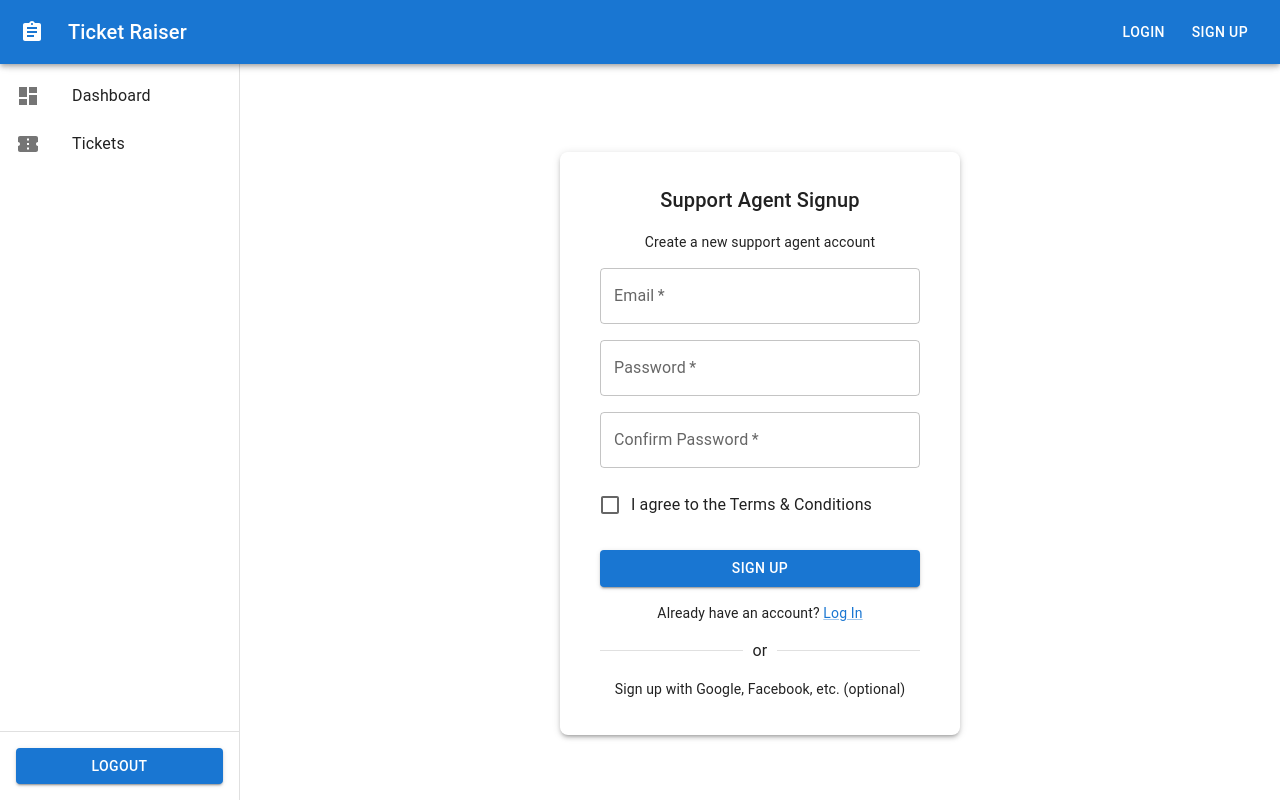
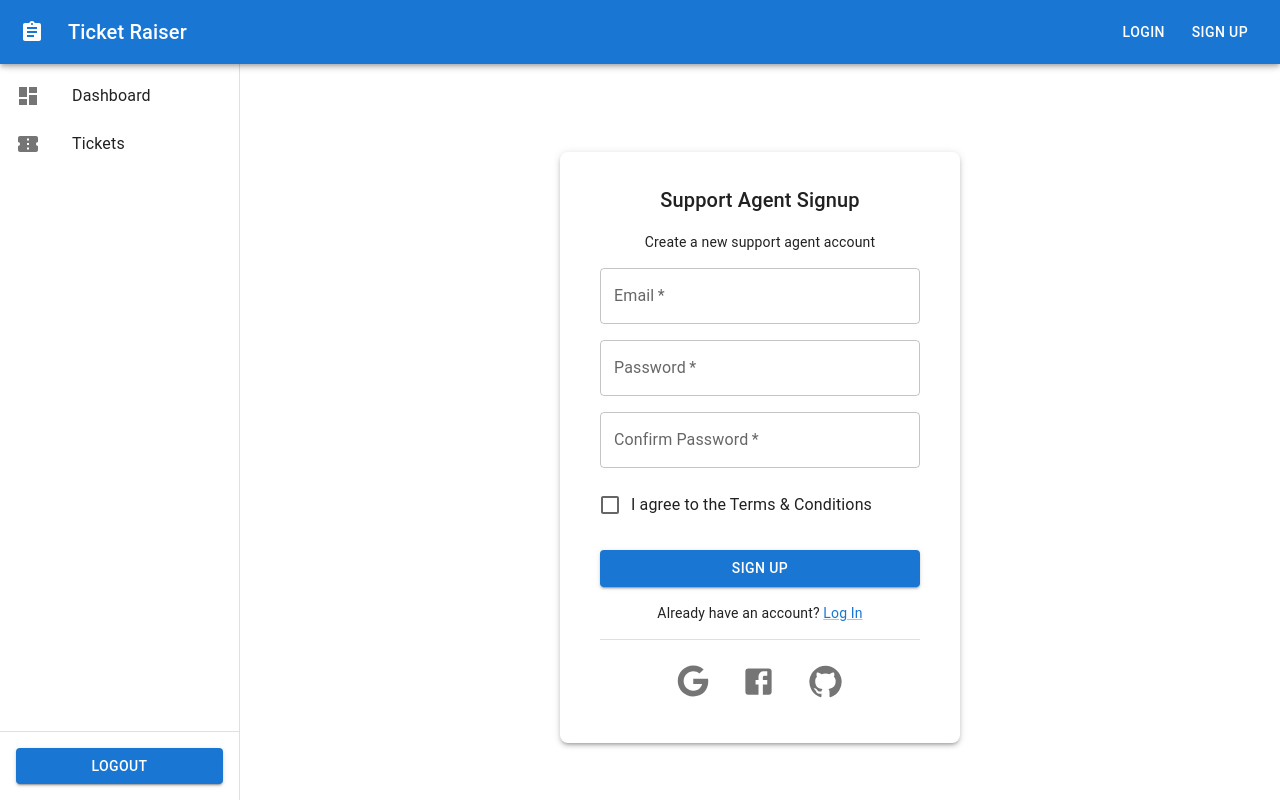
Before and after one commit to tanmay0996/TicketSystem, a React (Vite) app: page /signup/agent in a window 1280 px wide. Built offline with nearby package versions, Linux system fonts and the light colour scheme; no server answers.

Commit message:
add signup icons

```diff
--- a/package.json
+++ b/package.json
@@ -18,6 +18,7 @@
     "react": "^19.0.0",
     "react-dom": "^19.0.0",
     "react-firebase-hooks": "^5.1.1",
+    "react-icons": "^5.4.0",
     "react-router-dom": "^7.1.5"
   },
   "devDependencies": {
--- a/src/components/CustomerLogin.jsx
+++ b/src/components/CustomerLogin.jsx
@@ -1,4 +1,3 @@
-// CustomerLogin.jsx
 import React, { useState } from 'react';
 import {
   Box,
@@ -12,11 +11,18 @@ import {
   DialogTitle,
   DialogContent,
   Snackbar,
-  Alert
+  Alert,
+  IconButton
 } from '@mui/material';
 import { signInWithEmailAndPassword } from 'firebase/auth';
 import { auth } from '../firebaseConfig';
 import { useNavigate } from 'react-router-dom';
+
+// Material UI icons for Facebook and GitHub
+import FacebookIcon from '@mui/icons-material/Facebook';
+import GitHubIcon from '@mui/icons-material/GitHub';
+// react-icons for Google icon
+import { FaGoogle } from 'react-icons/fa';
 
 export default function CustomerLogin() {
   // Local state for email, password, errors, etc.
@@ -51,6 +57,22 @@ export default function CustomerLogin() {
   const handleSnackbarClose = (event, reason) => {
     if (reason === 'clickaway') return;
     setOpenSnackbar(false);
+  };
+
+  // Placeholder functions for social logins
+  const handleGoogleLogin = () => {
+    console.log('Google login clicked');
+    // Implement Google login logic here
+  };
+
+  const handleFacebookLogin = () => {
+    console.log('Facebook login clicked');
+    // Implement Facebook login logic here
+  };
+
+  const handleGithubLogin = () => {
+    console.log('GitHub login clicked');
+    // Implement GitHub login logic here
   };
 
   return (
@@ -129,9 +151,21 @@ export default function CustomerLogin() {
 
         <Divider sx={{ my: 2 }}>or</Divider>
 
-        <Typography variant="body2" align="center">
+        {/* <Typography variant="body2" align="center">
           Login with Google, Facebook, etc. (optional)
-        </Typography>
+        </Typography> */}
+
+        <Box display="flex" justifyContent="center" gap={2} sx={{ mt: 2 }}>
+          <IconButton aria-label="Login with Google" onClick={handleGoogleLogin}>
+            <FaGoogle size={32} />
+          </IconButton>
+          <IconButton aria-label="Login with Facebook" onClick={handleFacebookLogin}>
+            <FacebookIcon fontSize="large" />
+          </IconButton>
+          <IconButton aria-label="Login with GitHub" onClick={handleGithubLogin}>
+            <GitHubIcon fontSize="large" />
+          </IconButton>
+        </Box>
       </DialogContent>
 
       {/* Snackbar Notification for Successful Login */}
--- a/src/components/CustomerSignup.jsx
+++ b/src/components/CustomerSignup.jsx
@@ -11,11 +11,18 @@ import {
   DialogTitle,
   DialogContent,
   Snackbar,
-  Alert
+  Alert,
+  IconButton
 } from '@mui/material';
 import { createUserWithEmailAndPassword } from 'firebase/auth';
 import { auth } from '../firebaseConfig';
 import { useNavigate } from 'react-router-dom';
+
+// Material UI icons for Facebook and GitHub
+import FacebookIcon from '@mui/icons-material/Facebook';
+import GitHubIcon from '@mui/icons-material/GitHub';
+// react-icons for Google icon
+import { FaGoogle } from 'react-icons/fa';
 
 export default function CustomerSignup() {
   const [email, setEmail] = useState('');
@@ -62,6 +69,22 @@ export default function CustomerSignup() {
     setOpenSnackbar(false);
   };
 
+  // Placeholder functions for social signups
+  const handleGoogleSignup = () => {
+    console.log('Google signup clicked');
+    // Implement Google signup logic here
+  };
+
+  const handleFacebookSignup = () => {
+    console.log('Facebook signup clicked');
+    // Implement Facebook signup logic here
+  };
+
+  const handleGithubSignup = () => {
+    console.log('GitHub signup clicked');
+    // Implement GitHub signup logic here
+  };
+
   return (
     <Box
       sx={{
@@ -86,7 +109,11 @@ export default function CustomerSignup() {
           </Typography>
         )}
 
-        <Box component="form" onSubmit={handleSubmit} sx={{ display: 'flex', flexDirection: 'column', gap: 2 }}>
+        <Box
+          component="form"
+          onSubmit={handleSubmit}
+          sx={{ display: 'flex', flexDirection: 'column', gap: 2 }}
+        >
           <TextField
             type="email"
             label="Email"
@@ -133,9 +160,21 @@ export default function CustomerSignup() {
 
         <Divider sx={{ my: 2 }}>or</Divider>
 
-        <Typography variant="body2" align="center">
+        {/* <Typography variant="body2" align="center">
           Sign up with Google, Facebook, etc. (optional)
-        </Typography>
+        </Typography> */}
+
+        <Box display="flex" justifyContent="center" gap={2} sx={{ mt: 2 }}>
+          <IconButton aria-label="Sign up with Google" onClick={handleGoogleSignup}>
+            <FaGoogle size={32} />
+          </IconButton>
+          <IconButton aria-label="Sign up with Facebook" onClick={handleFacebookSignup}>
+            <FacebookIcon fontSize="large" />
+          </IconButton>
+          <IconButton aria-label="Sign up with GitHub" onClick={handleGithubSignup}>
+            <GitHubIcon fontSize="large" />
+          </IconButton>
+        </Box>
       </DialogContent>
 
       {/* Snackbar Notification for Successful Signup */}
--- a/src/components/SupportAgentLogin.jsx
+++ b/src/components/SupportAgentLogin.jsx
@@ -11,11 +11,17 @@ import {
   DialogTitle,
   DialogContent,
   Snackbar,
-  Alert
+  Alert,
+  IconButton
 } from '@mui/material';
 import { signInWithEmailAndPassword } from 'firebase/auth';
 import { useNavigate } from 'react-router-dom';
 import { auth } from '../firebaseConfig';
+
+// Import social icons
+import { FaGoogle } from 'react-icons/fa';
+import FacebookIcon from '@mui/icons-material/Facebook';
+import GitHubIcon from '@mui/icons-material/GitHub';
 
 export default function SupportAgentLogin() {
   const [email, setEmail] = useState('');
@@ -46,9 +52,25 @@ export default function SupportAgentLogin() {
     }
   };
 
-  const handleCloseSnackbar = (event, reason) => {
+  const handleSnackbarClose = (event, reason) => {
     if (reason === 'clickaway') return;
     setSuccessOpen(false);
+  };
+
+  // Placeholder functions for social logins
+  const handleGoogleLogin = () => {
+    console.log('Google login clicked');
+    // Implement Google login logic here
+  };
+
+  const handleFacebookLogin = () => {
+    console.log('Facebook login clicked');
+    // Implement Facebook login logic here
+  };
+
+  const handleGithubLogin = () => {
+    console.log('GitHub login clicked');
+    // Implement GitHub login logic here
   };
 
   return (
@@ -122,19 +144,31 @@ export default function SupportAgentLogin() {
 
         <Divider sx={{ my: 2 }}>or</Divider>
 
-        <Typography variant="body2" align="center">
+        {/* <Typography variant="body2" align="center">
           Login with Google, Facebook, etc. (optional)
-        </Typography>
+        </Typography> */}
+
+        <Box display="flex" justifyContent="center" gap={2} sx={{ mt: 2 }}>
+          <IconButton aria-label="Login with Google" onClick={handleGoogleLogin}>
+            <FaGoogle size={32} />
+          </IconButton>
+          <IconButton aria-label="Login with Facebook" onClick={handleFacebookLogin}>
+            <FacebookIcon fontSize="large" />
+          </IconButton>
+          <IconButton aria-label="Login with GitHub" onClick={handleGithubLogin}>
+            <GitHubIcon fontSize="large" />
+          </IconButton>
+        </Box>
       </DialogContent>
 
       {/* Snackbar for successful login notification */}
       <Snackbar
         open={successOpen}
         autoHideDuration={3000}
-        onClose={handleCloseSnackbar}
+        onClose={handleSnackbarClose}
         anchorOrigin={{ vertical: 'top', horizontal: 'center' }}
       >
-        <Alert onClose={handleCloseSnackbar} severity="success" sx={{ width: '100%' }}>
+        <Alert onClose={handleSnackbarClose} severity="success" sx={{ width: '100%' }}>
           Login successful!
         </Alert>
       </Snackbar>
--- a/src/components/SupportAgentSignup.jsx
+++ b/src/components/SupportAgentSignup.jsx
@@ -11,11 +11,18 @@ import {
   DialogTitle,
   DialogContent,
   Snackbar,
-  Alert
+  Alert,
+  IconButton
 } from '@mui/material';
 import { createUserWithEmailAndPassword } from 'firebase/auth';
 import { auth } from '../firebaseConfig';
 import { useNavigate } from 'react-router-dom';
+
+// Material UI icons
+import FacebookIcon from '@mui/icons-material/Facebook';
+import GitHubIcon from '@mui/icons-material/GitHub';
+// react-icons for Google icon
+import { FaGoogle } from 'react-icons/fa';
 
 export default function SupportAgentSignup() {
   const [email, setEmail] = useState('');
@@ -60,6 +67,22 @@ export default function SupportAgentSignup() {
   const handleCloseSnackbar = (event, reason) => {
     if (reason === 'clickaway') return;
     setSuccessOpen(false);
+  };
+
+  // Placeholder functions for social signups
+  const handleGoogleSignup = () => {
+    console.log('Google signup clicked');
+    // Implement Google signup logic here
+  };
+
+  const handleFacebookSignup = () => {
+    console.log('Facebook signup clicked');
+    // Implement Facebook signup logic here
+  };
+
+  const handleGithubSignup = () => {
+    console.log('GitHub signup clicked');
+    // Implement GitHub signup logic here
   };
 
   return (
@@ -131,11 +154,19 @@ export default function SupportAgentSignup() {
           </Typography>
         </Box>
 
-        <Divider sx={{ my: 2 }}>or</Divider>
+        <Divider sx={{ my: 2 }} />
 
-        <Typography variant="body2" align="center">
-          Sign up with Google, Facebook, etc. (optional)
-        </Typography>
+        <Box display="flex" justifyContent="center" gap={2}>
+          <IconButton aria-label="Sign up with Google" onClick={handleGoogleSignup}>
+            <FaGoogle size={32} />
+          </IconButton>
+          <IconButton aria-label="Sign up with Facebook" onClick={handleFacebookSignup}>
+            <FacebookIcon fontSize="large" />
+          </IconButton>
+          <IconButton aria-label="Sign up with GitHub" onClick={handleGithubSignup}>
+            <GitHubIcon fontSize="large" />
+          </IconButton>
+        </Box>
       </DialogContent>
 
       {/* Snackbar for successful signup notification */}
```
Also changed, not shown: 1 other file (tests, documents, lock files or other folders).
